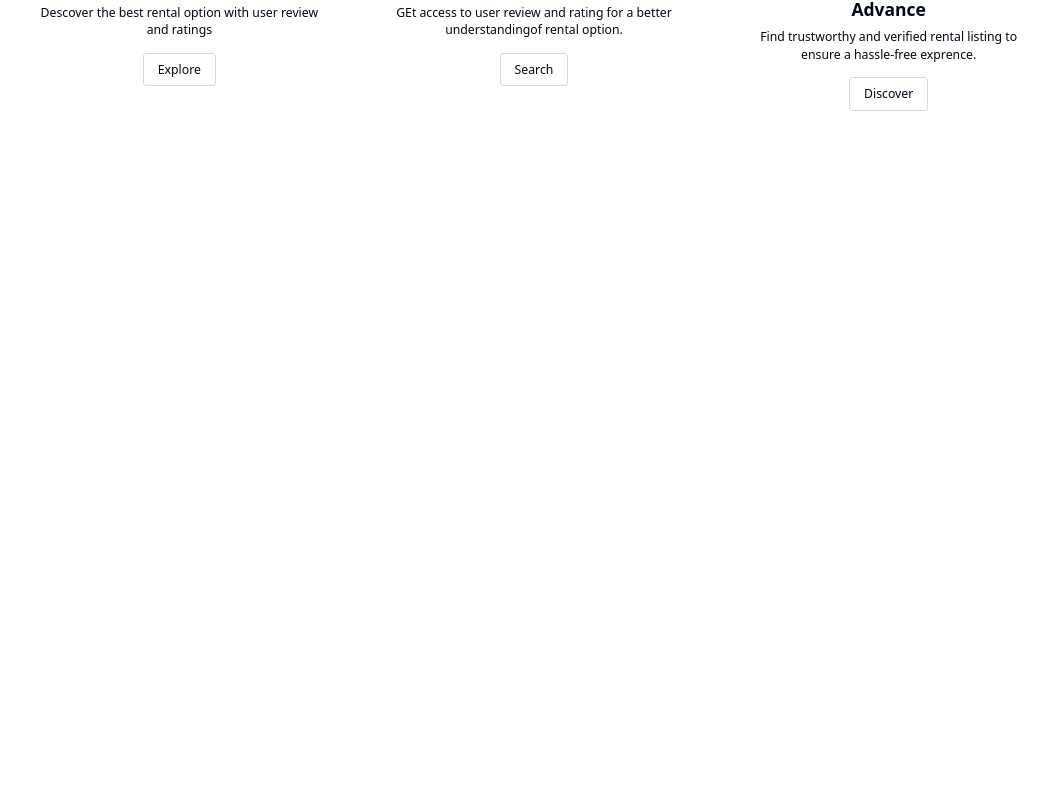
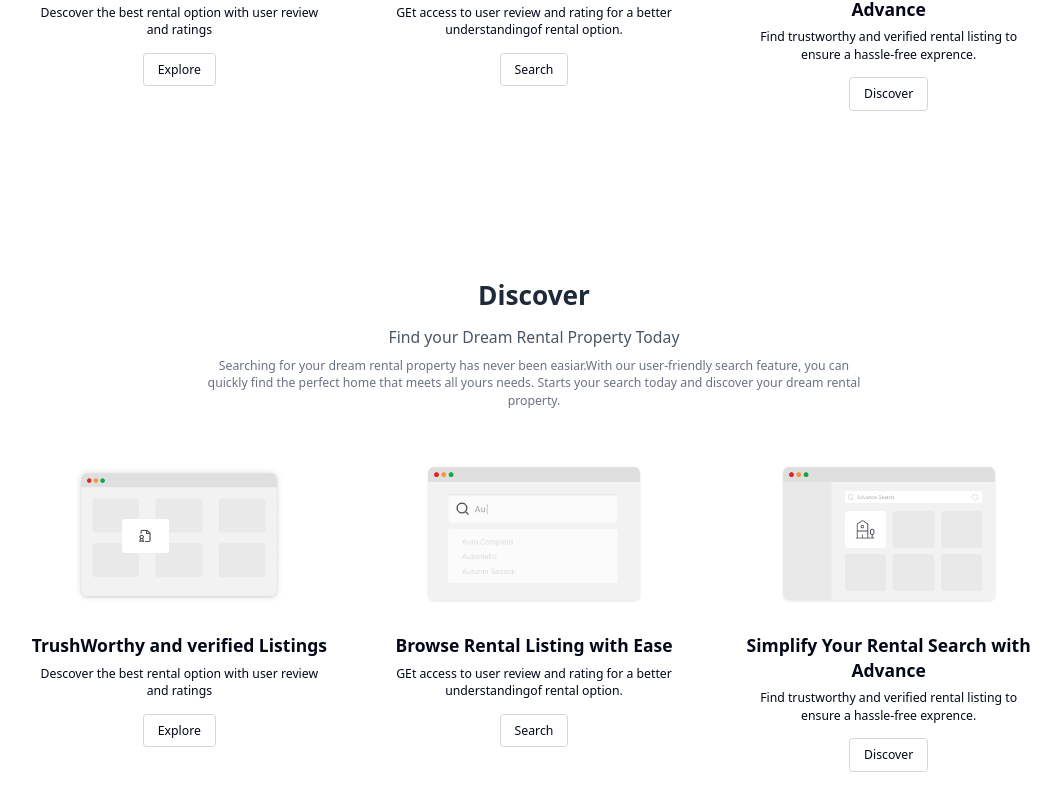
Before and after one commit to Satyam-Pandey677/real-estate, a Next.js app: page /landing in a window 1280 px wide. Shown: the part 1271-2082 px from the top of the page, without its empty margins (106-1167 px from the left). Before the commit the page ends 1446 px from the top, so only its background shows below. Built offline with nearby package versions, Linux system fonts and the light colour scheme; no server answers.

Commit message:
add DiscoverSection component with animated UI and feature cards

```diff
--- /dev/null
+++ b/app/(nondashboard)/landing/DiscoverSection.tsx
@@ -0,0 +1,121 @@
+"use client"
+
+import React from 'react'
+import {motion} from "framer-motion"
+import Image from 'next/image';
+import Link from 'next/link';
+import { Search } from 'lucide-react';
+
+
+const containerVariant = {
+    hidden: {opacity:0 },
+    visible:{
+        opacity:1,
+        transition:{
+            staggerChildren:0.2
+        }
+    }
+}
+
+const itemVariant={
+    hidden:{opacity:0, y:20},
+    visible:{opacity:1, y:20}
+};
+
+
+
+const DiscoverSection = () => {
+  return (
+    <motion.div
+        initial="hidden"
+        whileInView="visible"
+        viewport={{once:true, amount: 0.8}}
+        variants={containerVariant}
+        className='py-12 bg-white mb-16'
+    >
+
+        <div className='max-w-4xl xl:max-w-7xl mx-auto px-6 sm:px-8 lg:px-12 xl:px-16'>
+            <motion.div
+                variants={itemVariant}
+                className='my-12 text-center'
+            >
+                <h2 className='text-3xl font-semibold leading-tight text-gray-800'>
+                    Discover
+                </h2>
+
+                <p className='mt-4 text-lg text-gray-600'>
+                    Find your Dream Rental Property Today
+                </p>
+
+                <p className='mt-2 text-gray-500 max-w-3xl mx-auto'>
+                    Searching for your dream rental property has never been easiar.With our user-friendly search feature, you can quickly find the perfect home that meets all yours needs. Starts your search today and discover your dream rental property.
+                </p>
+            </motion.div>
+
+            <div className=' grid grid-cols-1 md:grid-cols-3 gap-8 lg:gap-12 xl:gap-16'>
+                {[0,1,2].map((index) => (
+                    <motion.div key={index} variants={itemVariant}>
+                        <FeatureCard
+                            imageSrc={`/landing-search${3 - index}.png`}
+                            title={
+                                [
+                                    "TrushWorthy and verified Listings",
+                                    "Browse Rental Listing with Ease",
+                                    "Simplify Your Rental Search with Advance"
+                                ][index]
+                            }
+                            discription={
+                                [
+                                    "Descover the best rental option with user review and ratings",
+                                    "GEt access to user review and rating for a better understandingof rental option.",
+                                    "Find trustworthy and verified rental listing to ensure a hassle-free exprence."
+                                ][index]
+                            }
+                            linkText={["Explore", "Search", "Discover"][index]}
+                            linkHref={["/explore", "/search", "/discover"][index]}
+                        />
+                    </motion.div>
+                ))}
+            </div>
+        </div>
+
+    </motion.div>
+  )
+}
+
+const FeatureCard =({
+    imageSrc,
+    title,
+    discription,
+    linkText,
+    linkHref
+}:{
+    imageSrc:string,
+    title:string,
+    discription:string,
+    linkText:string,
+    linkHref:string
+}) => (
+    <div className='text-center '>
+        <div className='p-4 rounded-lg mb-4 item-center justify-center h-48'>
+            <Image
+                src={imageSrc}
+                alt={title}
+                width={400}
+                height={400}
+                className='w-full h-full object-contain'
+            />
+        </div>
+        <h3 className='text-xl font-semibold mb-2'>
+            {title}
+        </h3>
+        <p className='mb-4 '>{discription}</p>
+        <Link
+            href={linkHref}
+            className=' inline-block border border-gray-300 rounded px-4 py-2 hover:bg-gray-100'
+            scroll={false}
+        >{linkText}</Link>
+    </div>
+)
+
+export default DiscoverSection;
--- a/app/(nondashboard)/landing/page.tsx
+++ b/app/(nondashboard)/landing/page.tsx
@@ -1,12 +1,14 @@
 import React from 'react'
 import HeroSection from './HeroSection'
 import FeaturesSection from './FeaturesSection'
+import DiscoverSection from './DiscoverSection'
 
 const Landing = () => {
   return (
     <div>
       <HeroSection/>
       <FeaturesSection />
+      <DiscoverSection/>
     </div>
   )
 }
```
